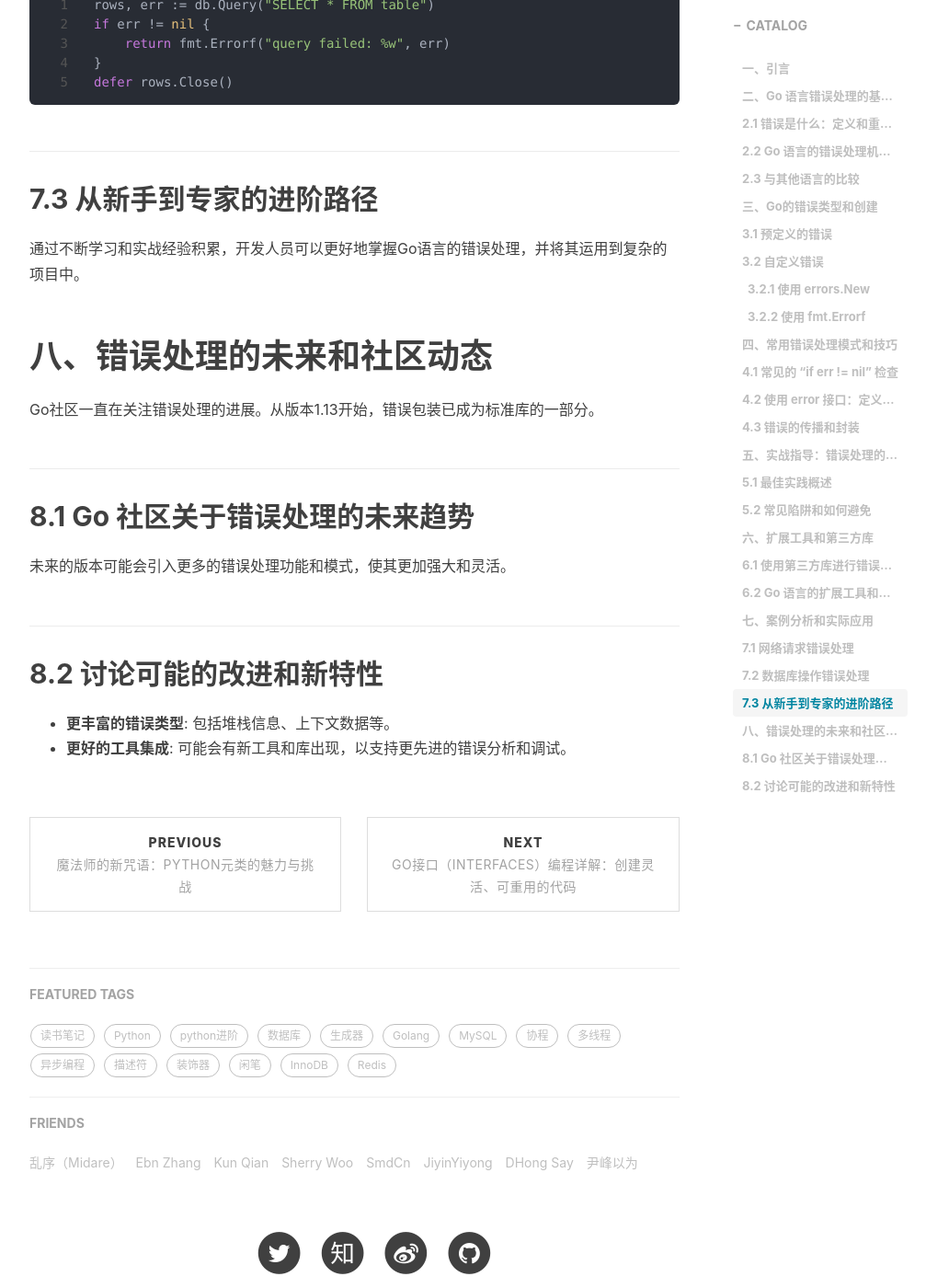
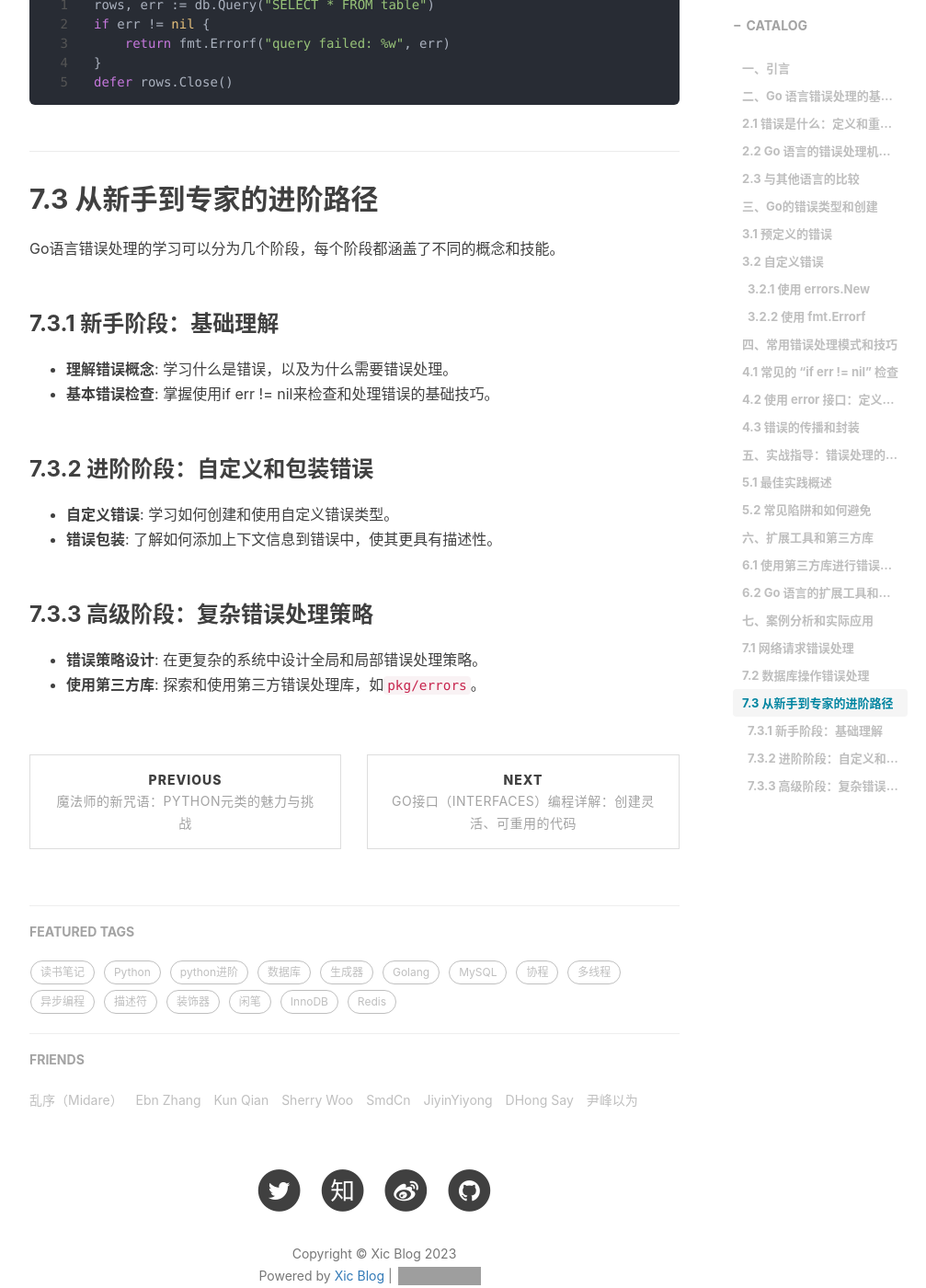
Before and after one commit to ProgrammerPlus1998/ProgrammerPlus1998.github.io, a Jekyll site: the page built from _posts/golang/2023-08-08-golang-error-handling.md, in a window 1280 px wide and 1400 px high, scrolled down 6736 px. Shown: the whole window at 92% size, without its empty margins (233-1240 px from the left). Built offline with Jekyll 4.4.1, drawn with Linux system fonts in a browser that asks for light colours; nearby versions of some CDN libraries; comment, search, counter and statistics services are not loaded; some of the changed text lies outside the part shown; grey boxes are pictures that could not be loaded.

Commit message:
Update 2023-08-08-golang-error-handling.md

````diff
--- a/_posts/golang/2023-08-08-golang-error-handling.md
+++ b/_posts/golang/2023-08-08-golang-error-handling.md
@@ -27,7 +27,7 @@
 
 # 三、Go的错误类型和创建
 ## 3.1 预定义的错误
-Go标准库提供了一些预定义的错误，可以在多个地方使用。例如，当你从一个空的通道读取时，可以返回io.EOF。
+Go标准库提供了一些预定义的错误，可以在多个地方使用。例如，当你从一个空的通道读取时，可以返回`io.EOF`。
 
 ```go
 if err == io.EOF {
@@ -49,7 +49,7 @@
 ```
 
 ### 3.2.2 使用 fmt.Errorf
-如果你想在错误消息中包含更多上下文，可以使用fmt.Errorf。
+如果你想在错误消息中包含更多上下文，可以使用`fmt.Errorf`。
 
 ```go
 import "fmt"
@@ -64,7 +64,7 @@
 
 # 四、常用错误处理模式和技巧
 ## 4.1 常见的 "if err != nil" 检查
-在Go中，错误通常通过返回值传递。接收这些错误并进行处理通常涉及检查错误是否为nil。
+在Go中，错误通常通过返回值传递。接收这些错误并进行处理通常涉及检查错误是否为`nil`。
 ```go
 result, err := doSomething(42)
 if err != nil {
@@ -74,7 +74,7 @@
 ```
 
 ## 4.2 使用 error 接口：定义和返回错误
-在Go中，错误表示为实现了error接口的类型。这个接口只包含一个方法：Error() string。
+在Go中，错误表示为实现了error接口的类型。这个接口只包含一个方法：`Error() string`。
 
 你可以为自己的类型定义这个方法，从而使其满足error接口：
 
@@ -89,7 +89,7 @@
 }
 ```
 ## 4.3 错误的传播和封装
-当你在一个函数中调用另一个可能返回错误的函数时，可以选择传播或封装错误。从Go 1.13开始，可以使用%w动词将一个错误“包装”在另一个错误中。
+当你在一个函数中调用另一个可能返回错误的函数时，可以选择传播或封装错误。从Go 1.13开始，可以使用`%w`动词将一个错误“包装”在另一个错误中。
 
 ```go
 func foo() error {
@@ -133,7 +133,7 @@
 
 # 六、扩展工具和第三方库
 ## 6.1 使用第三方库进行错误处理
-有些第三方库提供了更先进的错误处理功能，如pkg/errors等。
+有些第三方库提供了更先进的错误处理功能，如`pkg/errors`等。
 ```go
 import "github.com/pkg/errors"
 
@@ -175,14 +175,16 @@
 ```
 
 ## 7.3 从新手到专家的进阶路径
-通过不断学习和实战经验积累，开发人员可以更好地掌握Go语言的错误处理，并将其运用到复杂的项目中。
+Go语言错误处理的学习可以分为几个阶段，每个阶段都涵盖了不同的概念和技能。
 
-# 八、错误处理的未来和社区动态
-Go社区一直在关注错误处理的进展。从版本1.13开始，错误包装已成为标准库的一部分。
+### 7.3.1 新手阶段：基础理解
+- **理解错误概念**: 学习什么是错误，以及为什么需要错误处理。
+- **基本错误检查**: 掌握使用if err != nil来检查和处理错误的基础技巧。
 
-## 8.1 Go 社区关于错误处理的未来趋势
-未来的版本可能会引入更多的错误处理功能和模式，使其更加强大和灵活。
+### 7.3.2 进阶阶段：自定义和包装错误
+- **自定义错误**: 学习如何创建和使用自定义错误类型。
+- **错误包装**: 了解如何添加上下文信息到错误中，使其更具有描述性。
 
-## 8.2 讨论可能的改进和新特性
-- **更丰富的错误类型**: 包括堆栈信息、上下文数据等。
-- **更好的工具集成**: 可能会有新工具和库出现，以支持更先进的错误分析和调试。
+### 7.3.3 高级阶段：复杂错误处理策略
+- **错误策略设计**: 在更复杂的系统中设计全局和局部错误处理策略。
+- **使用第三方库**: 探索和使用第三方错误处理库，如`pkg/errors`。
````
